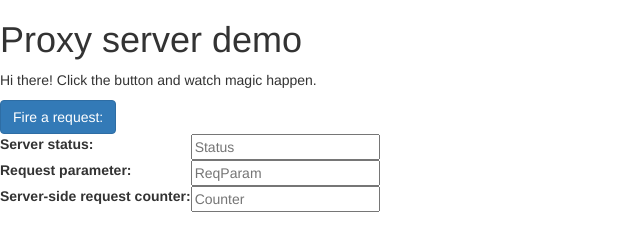
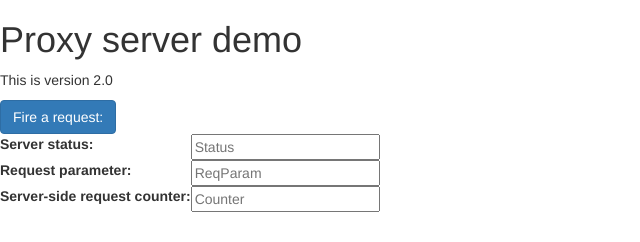
Before and after one commit to mtarkiai/node-uiproxy, a website: page www_content/index.html in a window 1280 px wide. Shown: the whole page, without its empty margins (0-640 px from the left). Drawn offline with nearby package versions, Linux system fonts and the light colour scheme; some packages are replaced by stand-ins of ours; a script that the page names is missing.

Commit message:
Changed index.html

```diff
--- a/www_content/index.html
+++ b/www_content/index.html
@@ -10,7 +10,7 @@
 <body ng-app="ui-demo">
 
 <h1>Proxy server demo</h1>
-<p>Hi there! Click the button and watch magic happen.</p>
+<p>This is version 2.0</p>
 <!-- Sample data from an AJAX/REST endpoint -->
 <div ng-controller="ServerDataCtrl">
 
```
